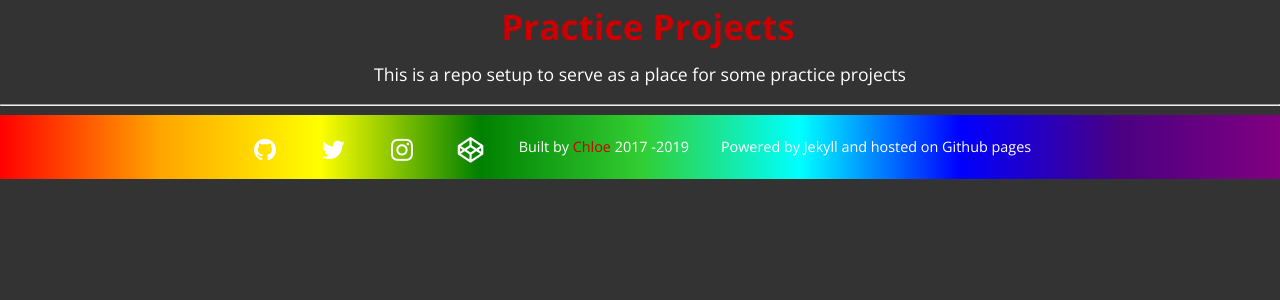
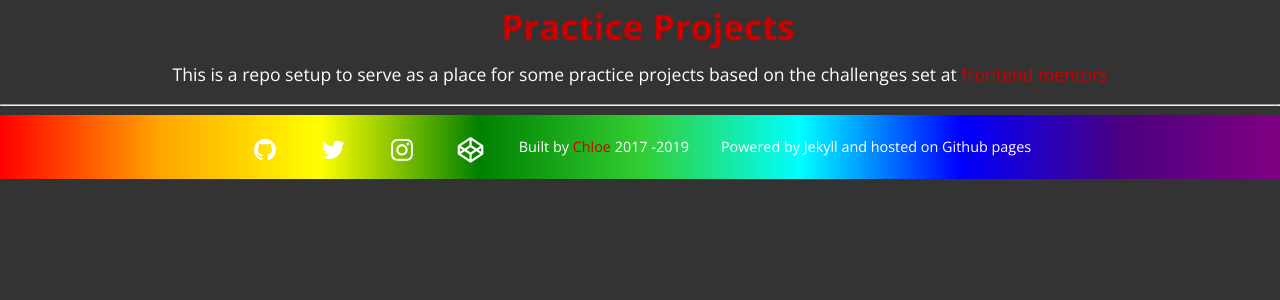
Before and after one commit to cguttweb/cguttweb.github.io, a Jekyll site: the page built from index.html, in a window 1280 px wide. Shown: the top 300 px of the page. Built offline with Jekyll 4.4.1, drawn with Linux system fonts in a browser that asks for light colours.

Commit message:
link updates

```diff
--- a/index.html
+++ b/index.html
@@ -5,7 +5,8 @@ title: Practice Projects
 
 <div class="content">
 	<section class="intro">
-		<p>This is a repo setup to serve as a place for some practice projects</p>
+		<p>This is a repo setup to serve as a place for some practice projects based on the challenges set at <a
+				href="https://cguttweb.github.io/frontend-mentor-challenges/" target="_blank">frontend mentors</a></p>
 	</section>
 
 </div>
```
